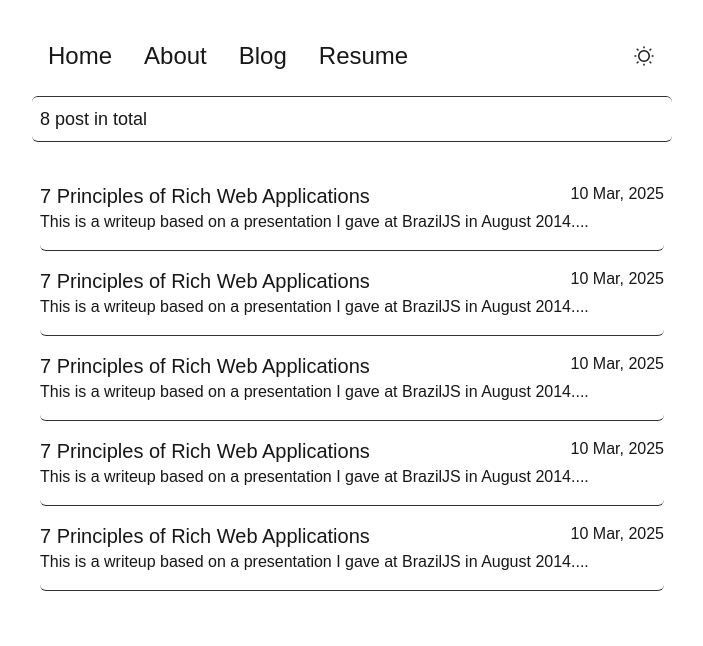
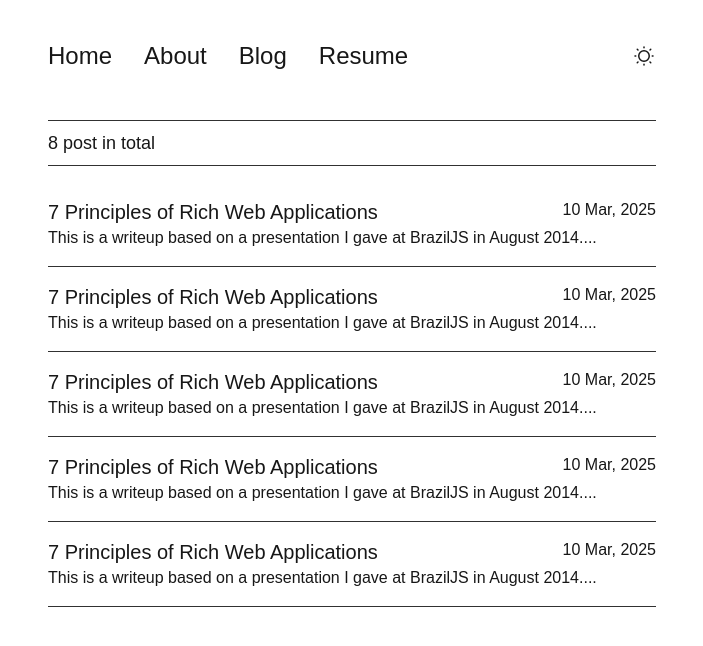
Before and after one commit to anuprajvarma/portfolio, a Next.js app: page /blog in a window 1280 px wide. Shown: the top 646 px of the page, without its empty margins (288-991 px from the left). Built offline with nearby package versions, Linux system fonts and the light colour scheme.

Commit message:
some fixes

```diff
--- a/app/blog/page.tsx
+++ b/app/blog/page.tsx
@@ -1,12 +1,12 @@
 export default function BlogPost() {
   return (
     <div className="w-full">
-      <div className="w-[40rem] m-auto flex flex-col gap-4">
-        <div className="border-y border-grey-light p-2 rounded-md">
+      <div className="w-[40rem] m-auto flex flex-col gap-4 p-4 py-6">
+        <div className="border-y border-grey-light py-2">
           <p className="text-lg">8 post in total</p>
         </div>
-        <div className="flex flex-col cursor-pointer p-2">
-          <div className="py-4 border-b border-grey-light hover:bg-grey rounded-md">
+        <div className="flex flex-col cursor-pointer">
+          <div className="py-4 border-b border-grey-light hover:bg-grey">
             <div className="flex justify-between">
               <h2 className="text-xl font-medium">
                 7 Principles of Rich Web Applications
@@ -18,7 +18,7 @@ export default function BlogPost() {
               August 2014....
             </p>
           </div>
-          <div className="py-4 border-b border-grey-light hover:bg-grey rounded-md">
+          <div className="py-4 border-b border-grey-light hover:bg-grey">
             <div className="flex justify-between">
               <h2 className="text-xl font-medium">
                 7 Principles of Rich Web Applications
@@ -30,7 +30,7 @@ export default function BlogPost() {
               August 2014....
             </p>
           </div>
-          <div className="py-4 border-b border-grey-light hover:bg-grey rounded-md">
+          <div className="py-4 border-b border-grey-light hover:bg-grey">
             <div className="flex justify-between">
               <h2 className="text-xl font-medium">
                 7 Principles of Rich Web Applications
@@ -42,7 +42,7 @@ export default function BlogPost() {
               August 2014....
             </p>
           </div>
-          <div className="py-4 border-b border-grey-light hover:bg-grey rounded-md">
+          <div className="py-4 border-b border-grey-light hover:bg-grey">
             <div className="flex justify-between">
               <h2 className="text-xl font-medium">
                 7 Principles of Rich Web Applications
@@ -55,7 +55,7 @@ export default function BlogPost() {
             </p>
           </div>
           <div className="relative w-full flex justify-center">
-            <div className="py-4 border-b w-full border-grey-light rounded-md hover:bg-grey ">
+            <div className="py-4 border-b w-full border-grey-light hover:bg-grey">
               <div className="flex justify-between">
                 <h2 className="text-xl font-medium">
                   7 Principles of Rich Web Applications
--- a/app/resume/page.tsx
+++ b/app/resume/page.tsx
@@ -7,7 +7,7 @@ const Resume = () => {
         <iframe
           src="https://drive.google.com/file/d/18rfJCbbjdzuMDO3Sj33Z9sm8fkgUW74U/preview"
           allow="autoplay"
-          className="w-full h-[45rem]"
+          className="w-full h-[45rem] p-4"
         ></iframe>
       </div>
     </div>
--- a/components/Home.tsx
+++ b/components/Home.tsx
@@ -53,7 +53,7 @@ const Home = () => {
       <div>
         <h1 className="text-3xl font-bold">Featured Projects</h1>
         <div className="flex flex-col cursor-pointer">
-          <div className="py-4 border-b border-grey-light hover:bg-grey rounded-md">
+          <div className="py-4 border-b border-grey-light hover:bg-grey">
             <div className="flex justify-between">
               <h2 className="text-xl font-medium">
                 7 Principles of Rich Web Applications
@@ -65,7 +65,7 @@ const Home = () => {
               August 2014....
             </p>
           </div>
-          <div className="py-4 border-b border-grey-light hover:bg-grey rounded-md">
+          <div className="py-4 border-b border-grey-light hover:bg-grey">
             <div className="flex justify-between">
               <h2 className="text-xl font-medium">
                 7 Principles of Rich Web Applications
@@ -77,7 +77,7 @@ const Home = () => {
               August 2014....
             </p>
           </div>
-          <div className="py-4 border-b border-grey-light hover:bg-grey rounded-md">
+          <div className="py-4 border-b border-grey-light hover:bg-grey">
             <div className="flex justify-between">
               <h2 className="text-xl font-medium">
                 7 Principles of Rich Web Applications
@@ -89,7 +89,7 @@ const Home = () => {
               August 2014....
             </p>
           </div>
-          <div className="py-4 border-b border-grey-light hover:bg-grey rounded-md">
+          <div className="py-4 border-b border-grey-light hover:bg-grey">
             <div className="flex justify-between">
               <h2 className="text-xl font-medium">
                 7 Principles of Rich Web Applications
@@ -102,7 +102,7 @@ const Home = () => {
             </p>
           </div>
           <div className="relative w-full flex justify-center">
-            <div className="py-4 border-b w-full border-grey-light rounded-md hover:bg-grey ">
+            <div className="py-4 border-b w-full border-grey-light hover:bg-grey ">
               <div className="flex justify-between">
                 <h2 className="text-xl font-medium">
                   7 Principles of Rich Web Applications
```
